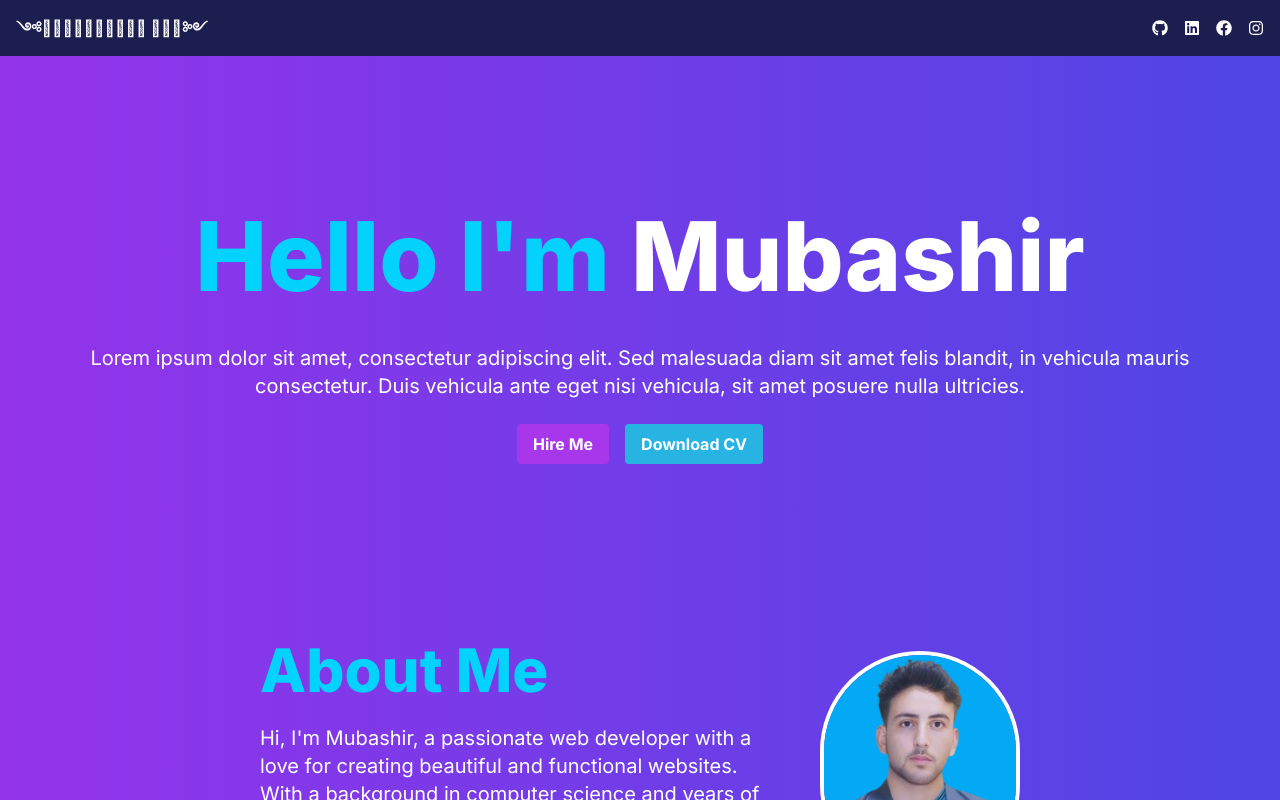
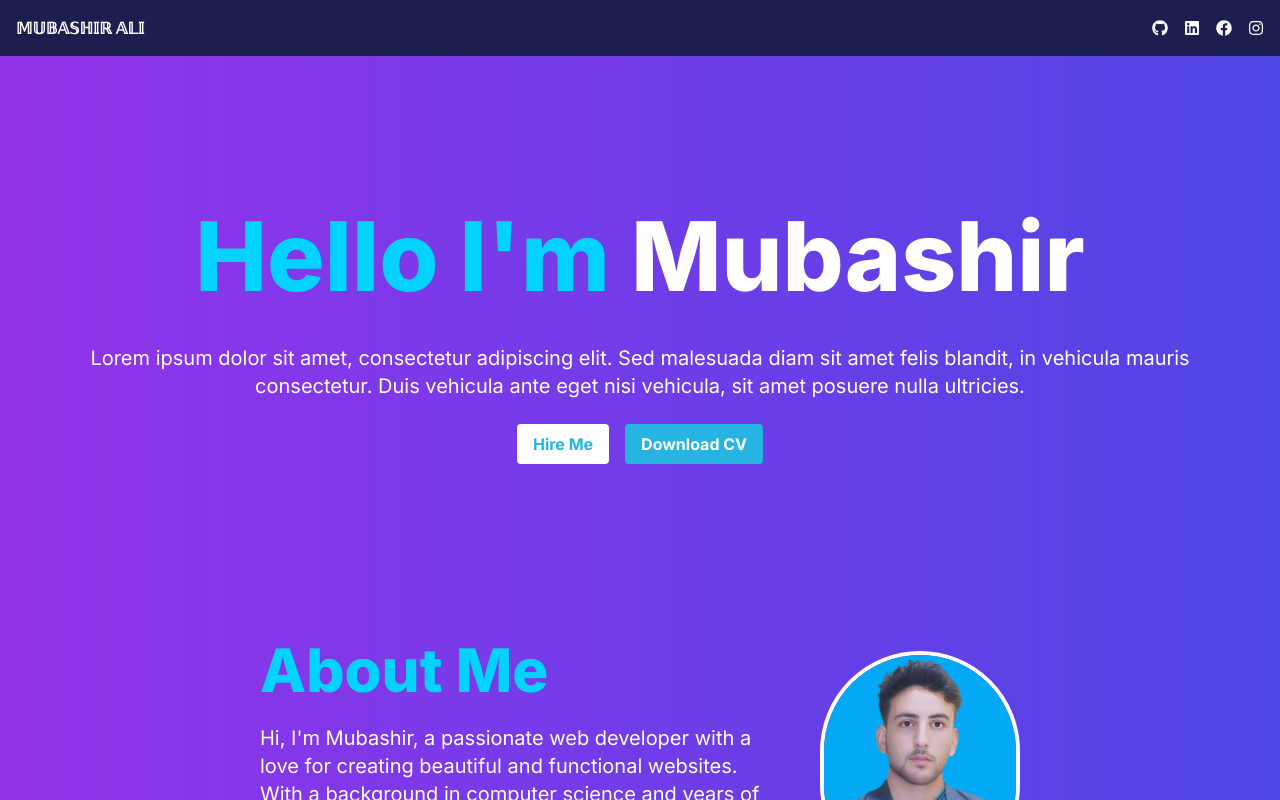
Before and after one commit to mubashir1837/nextjs-portfolioo, a Next.js app: page / in a window 1280 px wide. Shown: the top 800 px of the page. Built offline with nearby package versions, Linux system fonts and the light colour scheme.

Commit message:
portfolio

```diff
--- a/app/components/Hero.jsx
+++ b/app/components/Hero.jsx
@@ -12,7 +12,7 @@ const Hero = () => {
         <div className="mt-4">
         <Link
            href="http://Wa.me/+923275882664">
-          <button className="bg-[#a836eb] hover:bg-[#92b8d4] text-white font-bold py-2 px-4 mr-4 rounded">
+          <button className="bg-[#fff] hover:bg-[#92b8d4] text-[#27b4e3] font-bold py-2 px-4 mr-4 rounded">
             Hire Me
           </button>
           </Link>
--- a/app/components/Navbar.jsx
+++ b/app/components/Navbar.jsx
@@ -6,7 +6,7 @@ const Navbar = () => {
     <nav className="bg-[#1d1e50] p-4">
       <div className="flex justify-between items-center">
         <div className="text-[#fff] font-bold">
-          <Link href="/">༺≛⃝𝓜𝓾𝓫𝓪𝓼𝓱𝓲𝓻  𝓐𝓵𝓲༻</Link>
+          <Link href="/">𝕄𝕌𝔹𝔸𝕊ℍ𝕀ℝ 𝔸𝕃𝕀</Link>
         </div>
         <div className="flex space-x-4 text-white">
           <a href="https://github.com/mubashir1837">
--- a/app/components/ProjectSection.jsx
+++ b/app/components/ProjectSection.jsx
@@ -16,7 +16,7 @@ const ProjectSection = () => {
                 This an ecommerce website designed by using HTML, CSS and JavaScript.
             </p>
             <a
-              href="#"
+              href="https://ecommerce-m.vercel.app/"
               className="text-blue-500 hover:underline mt-auto"
             >
               <button className="bg-[#27b4e3] hover:bg-[#92b8d4] text-white font-bold py-2 px-4 rounded">
@@ -31,7 +31,7 @@ const ProjectSection = () => {
               This project is showing Text Analyzer website
             </p>
             <a
-              href="#"
+              href="https://texts-analyzerr.vercel.app/"
               className="text-blue-500 hover:underline mt-auto"
             >
               <button className="bg-[#27b4e3] hover:bg-[#92b8d4] text-white font-bold py-2 px-4 rounded">
@@ -46,7 +46,7 @@ const ProjectSection = () => {
               This project is about food ordering website.
             </p>
             <a
-              href="#"
+              href="https://foodweb-five.vercel.app/"
               className="text-blue-500 hover:underline mt-auto"
             >
               <button className="bg-[#27b4e3] hover:bg-[#92b8d4] text-white font-bold py-2 px-4 rounded align-center">
```
